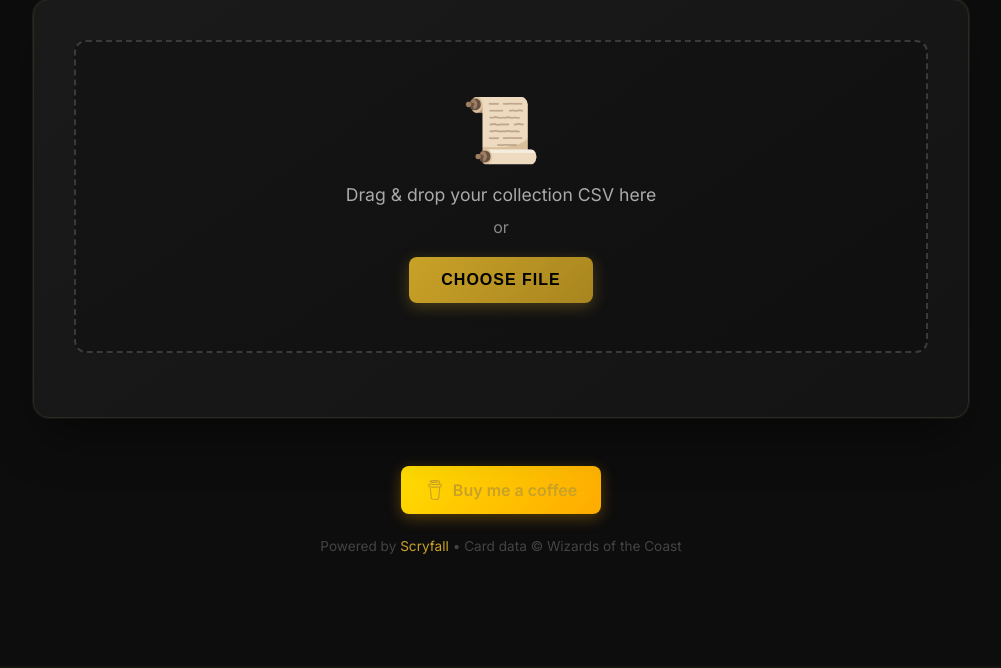
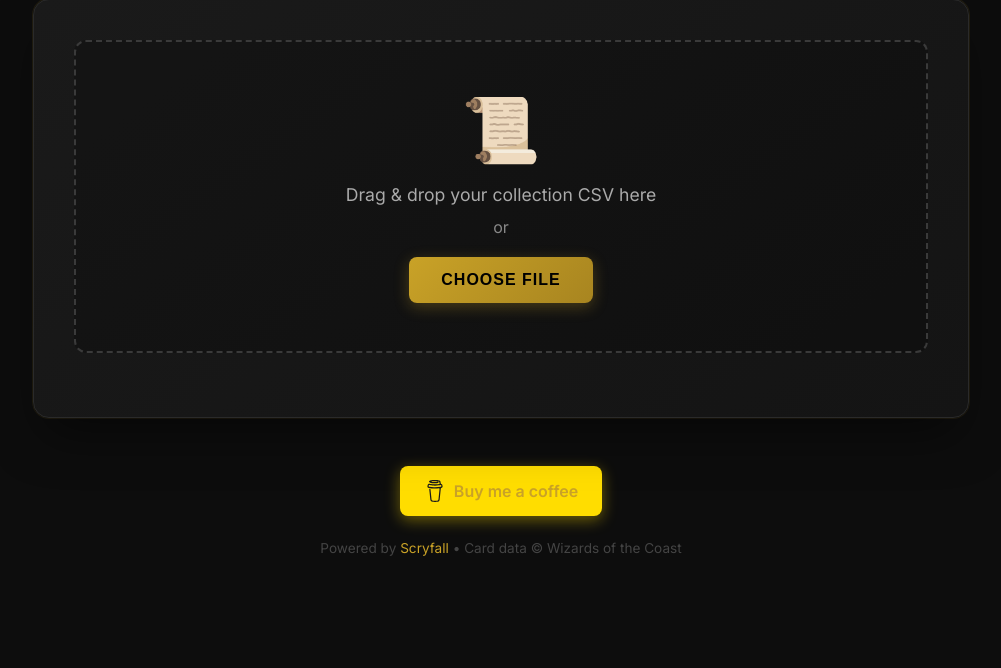
Before and after one commit to dbroesch/MTG-collection-analyzer, a Flask app: page / in a window 1280 px wide. Shown: the part 1199-1867 px from the top of the page, without its empty margins (139-1140 px from the left). Before the commit the page ends 1753 px from the top, so only its background shows below. Run offline with Flask 3, Linux system fonts and the light colour scheme.

Commit message:
Improve Buy Me a Coffee button contrast
Made-with: Cursor

```diff
--- a/website/templates/index.html
+++ b/website/templates/index.html
@@ -834,25 +834,29 @@
             align-items: center;
             gap: 0.5rem;
             padding: 0.875rem 1.5rem;
-            background: linear-gradient(135deg, #ffdd00 0%, #ffaa00 100%);
-            color: #000;
+            background: #ffdd00;
+            color: #1a1a1a;
             border-radius: 8px;
-            font-weight: 600;
+            font-weight: 700;
             font-size: 1rem;
             text-decoration: none;
             transition: all 0.3s ease;
-            box-shadow: 0 4px 15px rgba(255, 170, 0, 0.3);
+            box-shadow: 0 4px 15px rgba(255, 221, 0, 0.4);
+            text-shadow: none;
         }
 
         .coffee-btn:hover {
             transform: translateY(-2px);
-            box-shadow: 0 6px 25px rgba(255, 170, 0, 0.4);
+            background: #ffe433;
+            box-shadow: 0 6px 25px rgba(255, 221, 0, 0.5);
             text-decoration: none;
+            color: #000;
         }
 
         .coffee-btn svg {
-            width: 20px;
-            height: 20px;
+            width: 22px;
+            height: 22px;
+            fill: #1a1a1a;
         }
 
         /* Responsive */
```
